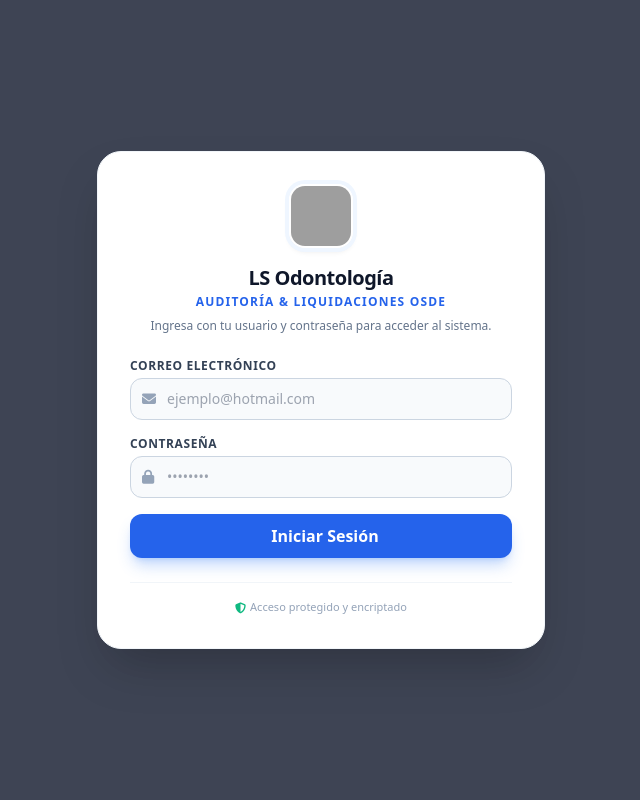
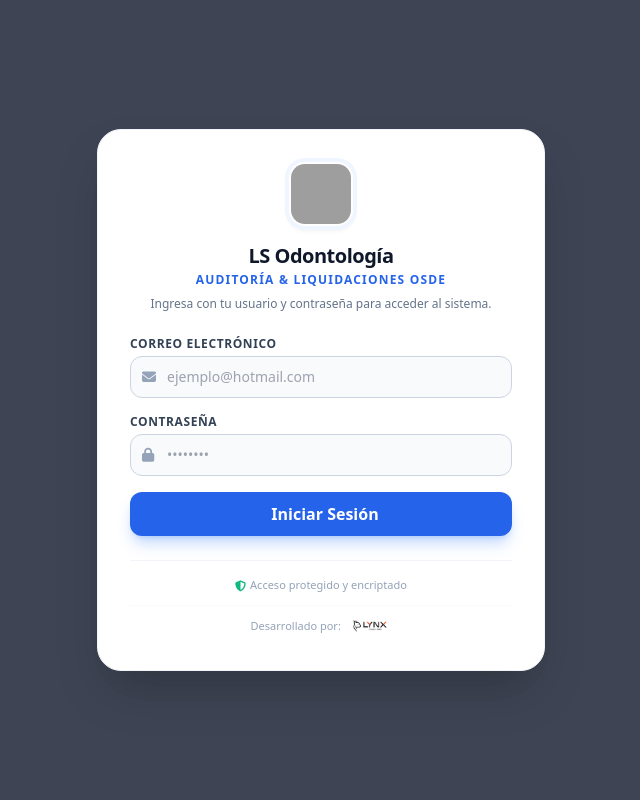
Before and after one commit to lynxok/liquidaciones-jorgelina, a FastAPI app: page / in a window 1280 px wide. Shown: the whole page, without its empty margins (319-959 px from the left). Run offline with FastAPI, Linux system fonts and the light colour scheme; some libraries are stand-ins or nearby versions; grey boxes are pictures that could not be loaded.

Commit message:
feat(branding): agrega firma y logo oficial LYNX con enlace a lnx.com.ar

```diff
--- a/templates/index.html
+++ b/templates/index.html
@@ -154,11 +154,18 @@
                 </button>
             </form>
 
-            <div class="mt-6 pt-4 border-t border-slate-100 text-center w-full">
+            <div class="mt-6 pt-4 border-t border-slate-100 text-center w-full space-y-3">
                 <span class="text-[11px] text-slate-400 flex items-center justify-center space-x-1">
                     <i class="fa-solid fa-shield-halved text-emerald-500"></i>
                     <span>Acceso protegido y encriptado</span>
                 </span>
+
+                <div class="flex items-center justify-center space-x-2 pt-2 border-t border-slate-50">
+                    <span class="text-[11px] text-slate-400 font-medium">Desarrollado por:</span>
+                    <a href="https://www.lnx.com.ar" target="_blank" rel="noopener noreferrer" class="inline-flex items-center hover:opacity-80 transition group" title="LYNX Consulting &middot; Automatización y Tecnología">
+                        <img src="/static/lynx_logo_color.png" alt="LYNX" class="h-6 w-auto object-contain">
+                    </a>
+                </div>
             </div>
         </div>
     </div>
@@ -1244,6 +1251,23 @@
         </div>
     </main>
 
+    <!-- Footer Institucional de la Aplicación -->
+    <footer class="no-print bg-white border-t border-slate-200/80 py-4 px-4 sm:px-8 mt-auto">
+        <div class="max-w-7xl mx-auto flex flex-col sm:flex-row items-center justify-between gap-3 text-xs text-slate-500">
+            <div class="flex items-center space-x-2">
+                <span class="font-bold text-slate-700">LS Odontología</span>
+                <span>&middot;</span>
+                <span>Sistema de Auditoría & Liquidaciones</span>
+            </div>
+            <div class="flex items-center space-x-2">
+                <span class="text-slate-400 font-medium text-[11px]">Desarrollado por:</span>
+                <a href="https://www.lnx.com.ar" target="_blank" rel="noopener noreferrer" class="inline-flex items-center space-x-1.5 hover:opacity-80 transition py-0.5 px-2 rounded-lg hover:bg-slate-50" title="Visitar LYNX Consulting">
+                    <img src="/static/lynx_logo_color.png" alt="LYNX" class="h-6 w-auto object-contain">
+                </a>
+            </div>
+        </div>
+    </footer>
+
     <!-- PLANTILLA DE IMPRESIÓN CON LOGO Y MEMBRETE ODONTOLÓGICO -->
     <div id="printSection" class="p-6 max-w-4xl mx-auto text-slate-900 bg-white">
         <!-- MODO: TODOS LOS PROFESIONALES (RESUMEN GENERAL + FICHAS INDIVIDUALES) -->
```
Also changed, not shown: static/lynx_logo_color.png (added), static/lynx_logo_dark.png (added), static/lynx_logo_naranja_transp.png (added), static/lynx_logo_white.png (added).
